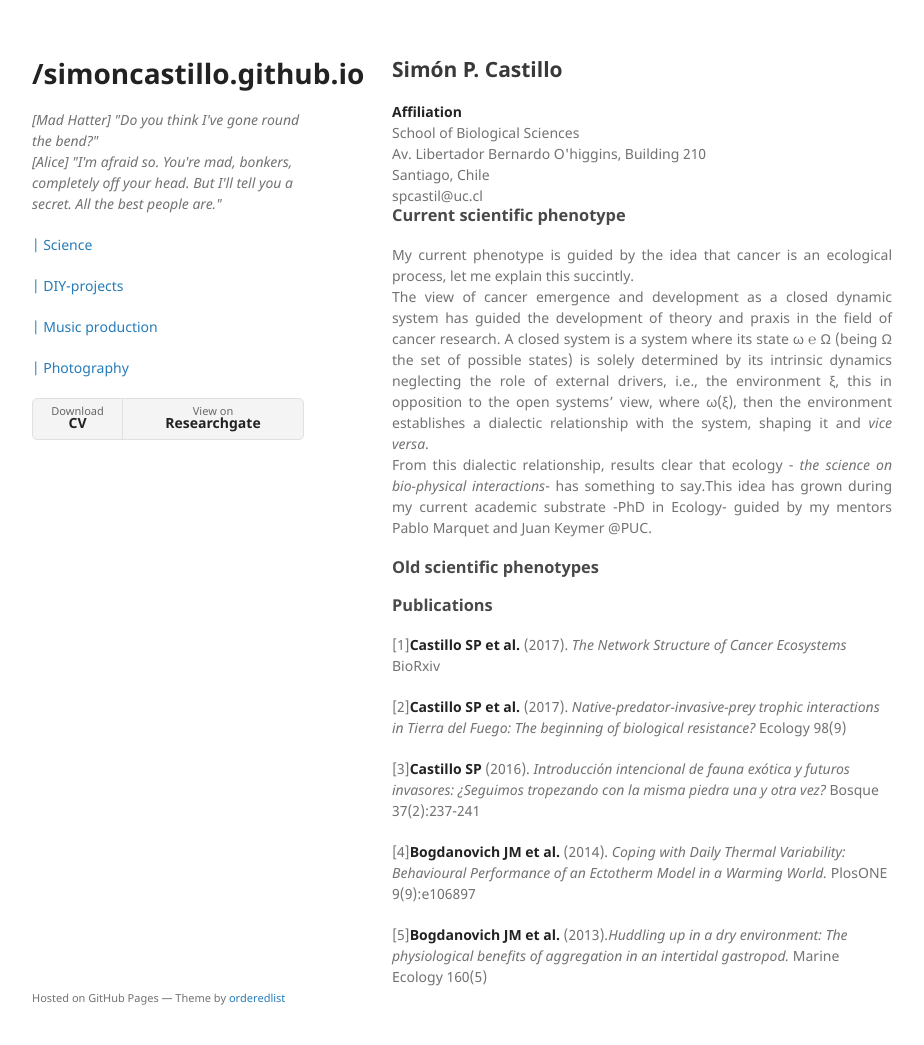
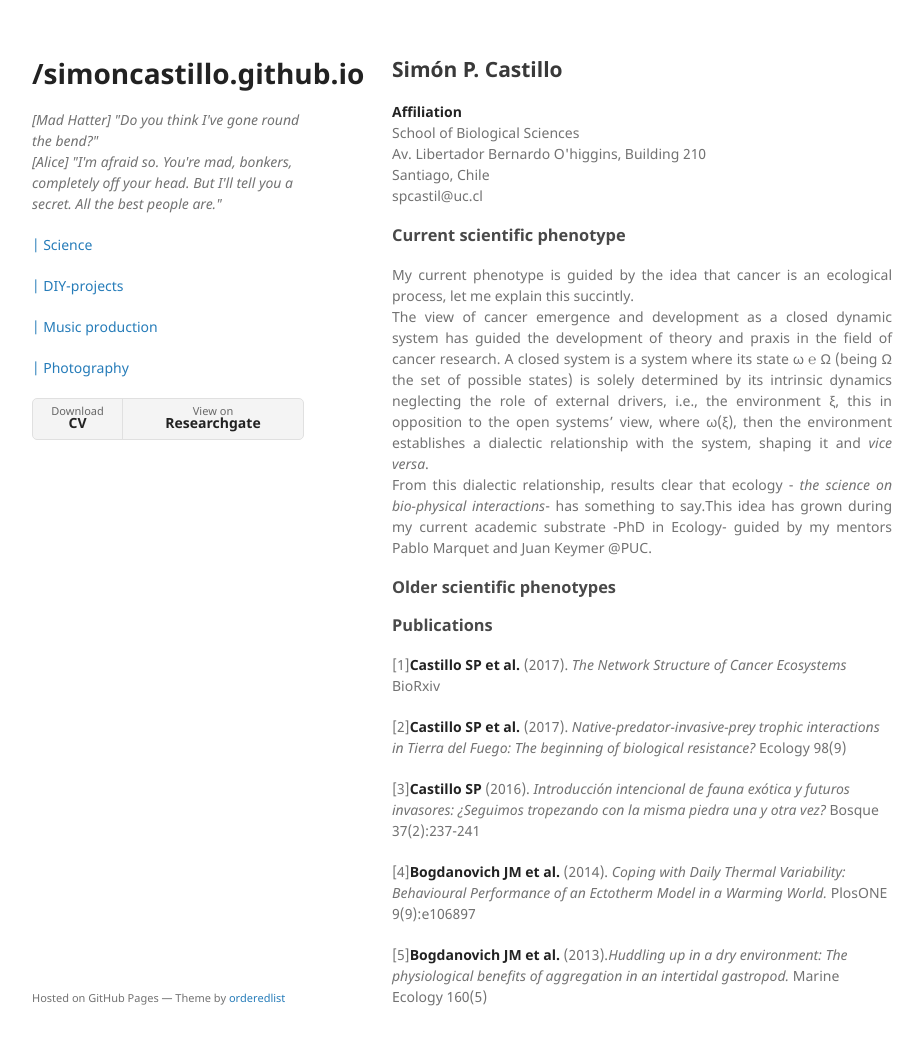
Before and after one commit to SimonCastillo/simoncastillo.github.io, a Jekyll site: the page built from cv/index.html, in a window 1280 px wide and 1077 px high. Shown: the top 1045 px of the window, without its empty margins (178-1102 px from the left). Built offline with Jekyll 4.4.1, drawn with Linux system fonts in a browser that asks for light colours.

Commit message:
Update index.html

```diff
--- a/cv/index.html
+++ b/cv/index.html
@@ -11,10 +11,10 @@ title: About Science
 					Santiago, Chile<br>
 					<span class="obfuscate">spcastil@uc.cl</span>
 
-					<h3>Current scientific phenotype</h3>
+		<p><h3>Current scientific phenotype</h3></p>
 					<p align ="justify">My current phenotype is guided by the idea that cancer is an ecological process, let me explain this succintly.<br>The view of cancer emergence and development as a closed dynamic system has guided the development of theory and praxis in the field of cancer research. A closed system is a system where its state ω ℮ Ω (being Ω the set of possible states) is solely determined by its intrinsic dynamics neglecting the role of external drivers, i.e., the environment ξ, this in opposition to the open systems’ view, where ω(ξ), then the environment establishes a dialectic relationship with the system, shaping it and <i>vice versa</i>.<br>
 					From this dialectic relationship, results clear that ecology - <i>the science on bio-physical interactions</i>- has something to say.This idea has grown during my current academic substrate -PhD in Ecology- guided by my mentors Pablo Marquet and Juan Keymer @PUC.</p>
-					<h3>Old scientific phenotypes</h3>
+		<h3>Older scientific phenotypes</h3>
 
 					<h3>Publications</h3>
 					<p>[1]<strong>Castillo SP et al.</strong> (2017). <i>The Network Structure of Cancer Ecosystems</i> BioRxiv </p>
```
